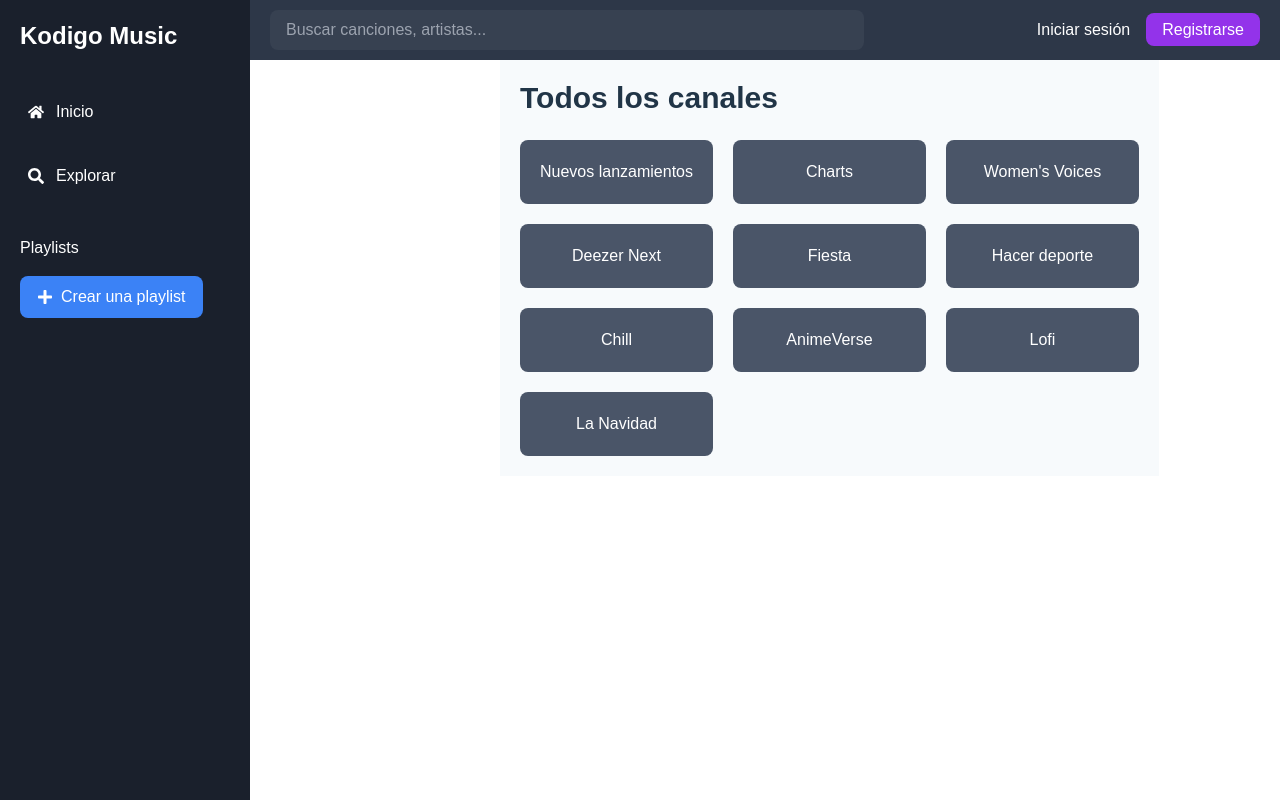
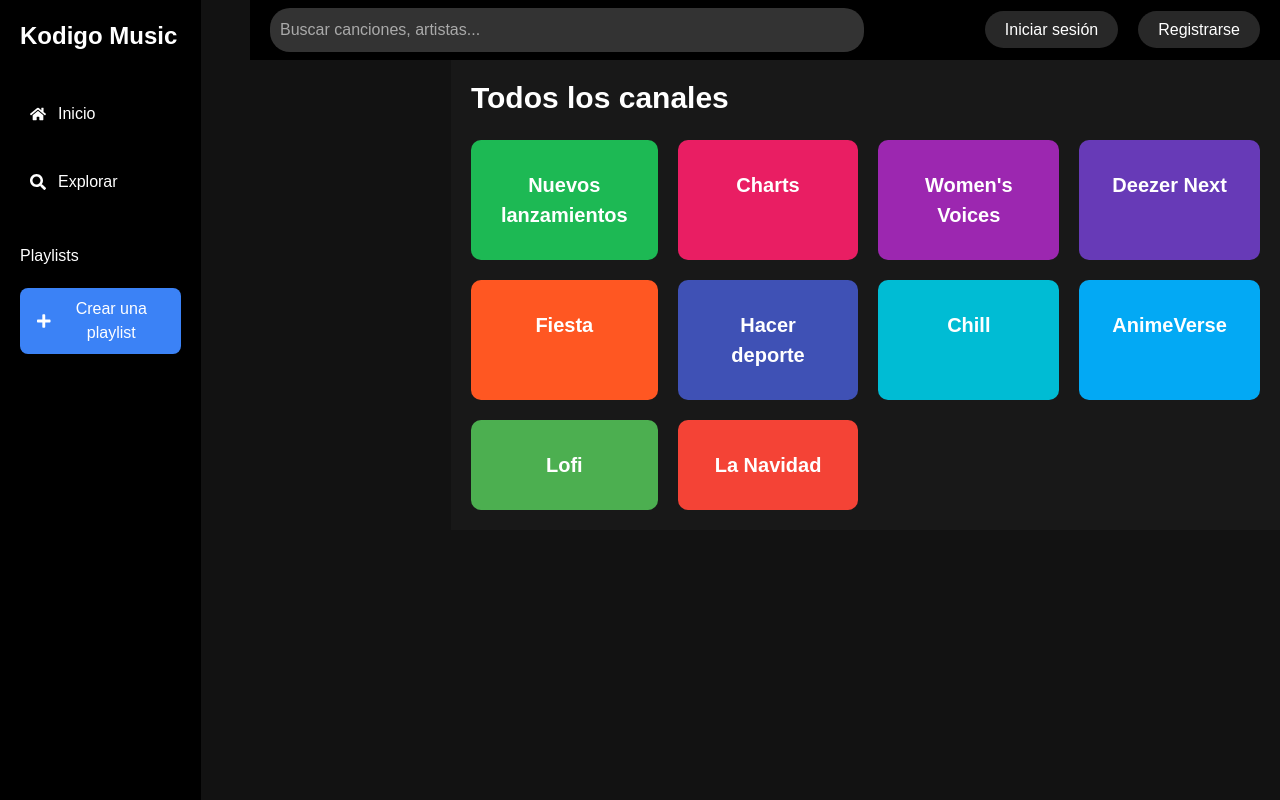
Before and after one commit to Jvanegass/kodigo-music, a React app: page / in a window 1280 px wide. Built offline with nearby package versions, Linux system fonts and the light colour scheme; the HTML template or start-up script is replaced by a standard one.

Commit message:
NUEVO CAMBIO

```diff
--- a/src/components/maincontent.jsx
+++ b/src/components/maincontent.jsx
@@ -1,14 +1,14 @@
 const categories = [
-    { name: 'Nuevos lanzamientos', color: 'bg-teal-600' },
-    { name: 'Charts', color: 'bg-purple-500' },
-    { name: 'Women\'s Voices', color: 'bg-pink-500' },
-    { name: 'Deezer Next', color: 'bg-purple-600' },
-    { name: 'Fiesta', color: 'bg-pink-600' },
-    { name: 'Hacer deporte', color: 'bg-blue-900' },
-    { name: 'Chill', color: 'bg-pink-500' },
-    { name: 'AnimeVerse', color: 'bg-blue-600' },
-    { name: 'Lofi', color: 'bg-green-600' },
-    { name: 'La Navidad', color: 'bg-red-600' }
+    { name: 'Nuevos lanzamientos', color: '#1DB954' },
+    { name: 'Charts', color: '#E91E63' },
+    { name: 'Women\'s Voices', color: '#9C27B0' },
+    { name: 'Deezer Next', color: '#673AB7' },
+    { name: 'Fiesta', color: '#FF5722' },
+    { name: 'Hacer deporte', color: '#3F51B5' },
+    { name: 'Chill', color: '#00BCD4' },
+    { name: 'AnimeVerse', color: '#03A9F4' },
+    { name: 'Lofi', color: '#4CAF50' },
+    { name: 'La Navidad', color: '#F44336' }
   ];
 
   const MainContent = () => {
@@ -17,7 +17,7 @@ const categories = [
         <h2 className="text-3xl font-bold mb-6">Todos los canales</h2>
         <div className="grid-container">
           {categories.map((category, index) => (
-            <div key={index} className="grid-item">
+            <div key={index} className="grid-item" style={{ backgroundColor: category.color }}>
               {category.name}
             </div>
           ))}
--- a/src/styles.css
+++ b/src/styles.css
@@ -1,32 +1,79 @@
-/* Estilo global */
+/* Estilos generales */
 body, html {
     margin: 0;
     padding: 0;
     height: 100%;
-    font-family: Arial, sans-serif;
+    background-color: #121212; /* Fondo oscuro */
+    color: white; /* Texto blanco */
+    font-family: 'Arial', sans-serif;
   }
 
+  /* Contenedor general con Flexbox */
   .container {
     display: flex;
-    height: 100vh; /* Hace que el layout ocupe toda la pantalla */
+    height: 100vh;
   }
 
+  /* Sidebar */
   .sidebar {
     width: 250px; /* Ancho fijo del sidebar */
-    background-color: #1a202c;
+    background-color: #000000; /* Fondo oscuro del sidebar */
+    padding: 20px;
     color: white;
-    padding: 20px;
     display: flex;
     flex-direction: column;
   }
 
+  /* Título y elementos del Sidebar */
+  .sidebar h3, .sidebar ul li {
+    margin-bottom: 20px;
+  }
+
+  .sidebar ul {
+    list-style: none;
+    padding: 0;
+  }
+
+  .sidebar ul li {
+    padding: 10px;
+    border-radius: 5px;
+    cursor: pointer;
+    display: flex;
+    align-items: center;
+  }
+
+  .sidebar ul li:hover {
+    background-color: #282828; /* Efecto hover */
+  }
+
+  .sidebar ul li span {
+    margin-left: 10px;
+  }
+
+  /* Botón en el Sidebar */
+  button {
+    width: 100%;
+    padding: 10px;
+    background-color: #1DB954; /* Color similar a Deezer/Spotify */
+    color: white;
+    border: none;
+    border-radius: 5px;
+    cursor: pointer;
+    font-size: 1rem;
+  }
+
+  button:hover {
+    background-color: #1ed760;
+  }
+
+  /* Header */
   .header {
     position: fixed;
     top: 0;
     left: 250px; /* Margen izquierdo igual al ancho del sidebar */
     right: 0;
     height: 60px;
-    background-color: #2d3748;
+    background-color: #000000; /* Fondo oscuro */
     color: white;
     display: flex;
     align-items: center;
@@ -35,24 +82,72 @@ body, html {
     z-index: 100;
   }
 
+  /* Estilo de la barra de búsqueda */
+  .header input {
+    background-color: #333; /* Fondo de la barra */
+    color: white;
+    border: none;
+    padding: 10px;
+    width: 60%;
+    border-radius: 20px;
+  }
+
+  .header input::placeholder {
+    color: #aaa; /* Color del placeholder */
+  }
+
+  /* Estilo de los enlaces en el header */
+  .header a {
+    margin-left: 20px;
+    color: white;
+    text-decoration: none;
+    padding: 10px 20px;
+    border-radius: 20px;
+    background-color: #282828;
+    transition: background-color 0.3s ease;
+  }
+
+  .header a:hover {
+    background-color: #1DB954; /* Efecto hover */
+  }
+
+  /* Main Content */
   .main-content {
-    margin-left: 250px; /* Margen izquierdo igual al ancho del sidebar */
-    margin-top: 60px; /* Margen superior igual a la altura del header */
+    margin-left: 250px; /* Desplazamiento por el ancho del sidebar */
+    margin-top: 60px; /* Desplazamiento por la altura del header */
     padding: 20px;
     flex-grow: 1;
-    background-color: #f7fafc;
+    background-color: #181818; /* Fondo oscuro para el contenido */
   }
 
+  h2 {
+    font-size: 2.5rem;
+    font-weight: bold;
+    color: white;
+    margin-bottom: 20px;
+  }
+
+  /* Grilla de categorías */
   .grid-container {
     display: grid;
-    grid-template-columns: repeat(3, 1fr); /* Tres columnas en la cuadrícula */
+    grid-template-columns: repeat(4, 1fr); /* 4 columnas para adaptarse al estilo de Deezer */
     gap: 20px;
   }
 
+  /* Estilo de los ítems en la grilla */
   .grid-item {
-    background-color: #4a5568;
+    background-color: #282828;
     color: white;
-    padding: 20px;
+    padding: 30px;
     text-align: center;
-    border-radius: 8px;
+    border-radius: 10px;
+    font-size: 1.25rem;
+    font-weight: bold;
+    transition: transform 0.3s ease, background-color 0.3s ease;
   }
+
+  /* Efecto hover en los ítems de la grilla */
+  .grid-item:hover {
+    background-color: #333;
+    transform: scale(1.05); /* Efecto de escala */
+  }
```
